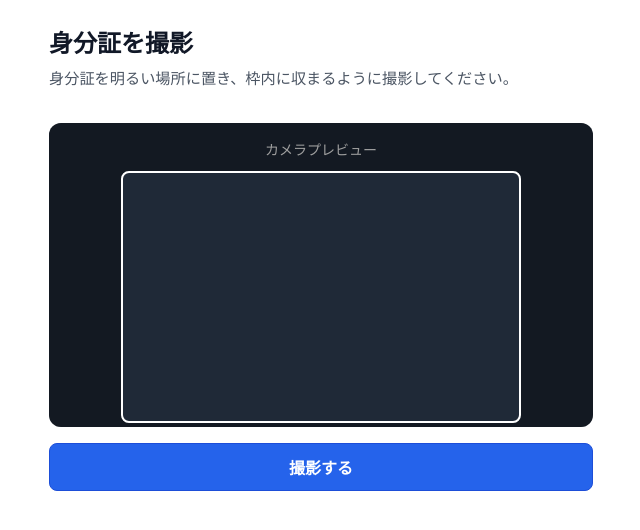
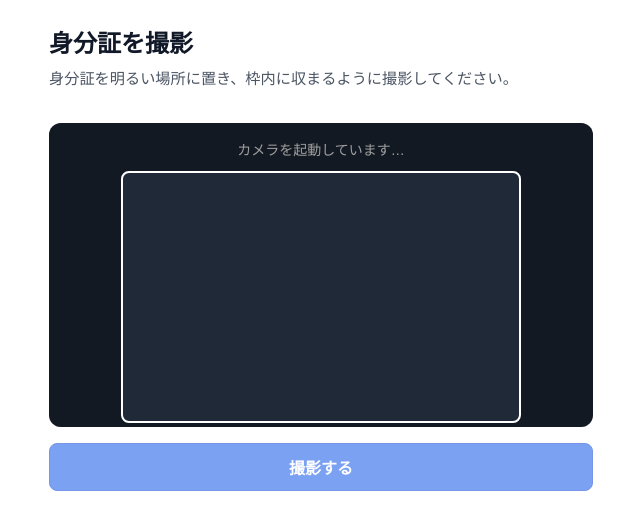
Before and after one commit to ysys1195/frontend-lab, a Next.js app: page / in a window 1280 px wide. Both pictures are taken after a click on the button "カメラを起動する". Shown: the top 530 px of the page, without its empty margins (319-959 px from the left). Built offline with nearby package versions, Linux system fonts and the light colour scheme; no server answers.

Commit message:
feat: manage camera media stream lifecycle (#13)

```diff
--- a/src/components/camera/CameraCapture.tsx
+++ b/src/components/camera/CameraCapture.tsx
@@ -1,32 +1,16 @@
 "use client";
 
-import { useState } from "react";
+import { useRef } from "react";
+import { useCamera } from "@/hooks/useCamera";
 import { CameraPreview } from "./CameraPreview";
 import { CapturedImage } from "./CapturedImage";
 import styles from "./CameraCapture.module.css";
 
-type CameraStatus = "idle" | "previewing" | "captured" | "error";
-
 const errorMessage = "カメラを起動できませんでした。権限を確認して、もう一度お試しください。";
 
 export function CameraCapture() {
-  const [status, setStatus] = useState<CameraStatus>("idle");
-
-  const startPreview = () => {
-    setStatus("previewing");
-  };
-
-  const showCapturedImage = () => {
-    setStatus("captured");
-  };
-
-  const retake = () => {
-    setStatus("previewing");
-  };
-
-  const retry = () => {
-    setStatus("idle");
-  };
+  const videoRef = useRef<HTMLVideoElement>(null);
+  const { status, startCamera, markCaptured } = useCamera(videoRef);
 
   return (
     <section className={styles.capture} aria-labelledby="camera-title">
@@ -38,22 +22,26 @@ export function CameraCapture() {
       {status === "idle" && (
         <div className={styles.startPanel}>
           <div className={styles.placeholder} aria-hidden="true" />
-          <button className={styles.primaryButton} type="button" onClick={startPreview}>
+          <button className={styles.primaryButton} type="button" onClick={startCamera}>
             カメラを起動する
           </button>
         </div>
       )}
 
-      {status === "previewing" && (
-        <CameraPreview onCapture={showCapturedImage} />
+      {(status === "requesting" || status === "previewing") && (
+        <CameraPreview
+          videoRef={videoRef}
+          onCapture={markCaptured}
+          isRequesting={status === "requesting"}
+        />
       )}
 
-      {status === "captured" && <CapturedImage onRetake={retake} />}
+      {status === "captured" && <CapturedImage onRetake={startCamera} />}
 
       {status === "error" && (
         <div className={styles.errorPanel} role="alert">
           <p>{errorMessage}</p>
-          <button className={styles.secondaryButton} type="button" onClick={retry}>
+          <button className={styles.secondaryButton} type="button" onClick={startCamera}>
             もう一度試す
           </button>
         </div>
--- a/src/components/camera/CameraPreview.module.css
+++ b/src/components/camera/CameraPreview.module.css
@@ -14,13 +14,22 @@
   color: #ffffff;
 }
 
+.video {
+  position: absolute;
+  width: 100%;
+  height: 100%;
+  object-fit: cover;
+}
+
 .previewLabel {
+  z-index: 1;
   align-self: start;
   margin-top: 1rem;
   font-size: 0.875rem;
 }
 
 .guide {
+  z-index: 1;
   width: min(82%, 25rem);
   aspect-ratio: 1.586 / 1;
   border: 2px solid #ffffff;
@@ -37,3 +46,8 @@
   font: inherit;
   font-weight: 700;
 }
+
+.captureButton:disabled {
+  cursor: wait;
+  opacity: 0.6;
+}
--- a/src/components/camera/CameraPreview.tsx
+++ b/src/components/camera/CameraPreview.tsx
@@ -1,17 +1,33 @@
+import type { RefObject } from "react";
 import styles from "./CameraPreview.module.css";
 
 type CameraPreviewProps = {
+  videoRef: RefObject<HTMLVideoElement | null>;
   onCapture: () => void;
+  isRequesting: boolean;
 };
 
-export function CameraPreview({ onCapture }: CameraPreviewProps) {
+export function CameraPreview({ videoRef, onCapture, isRequesting }: CameraPreviewProps) {
   return (
     <section className={styles.preview} aria-label="カメラプレビュー">
       <div className={styles.previewArea}>
-        <span className={styles.previewLabel}>カメラプレビュー</span>
+        <video
+          ref={videoRef}
+          className={styles.video}
+          autoPlay
+          playsInline
+          muted
+          aria-label="カメラプレビュー"
+        />
+        {isRequesting && <span className={styles.previewLabel}>カメラを起動しています…</span>}
         <div className={styles.guide} aria-label="身分証を合わせるガイド枠" />
       </div>
-      <button className={styles.captureButton} type="button" onClick={onCapture}>
+      <button
+        className={styles.captureButton}
+        type="button"
+        onClick={onCapture}
+        disabled={isRequesting}
+      >
         撮影する
       </button>
     </section>
--- /dev/null
+++ b/src/hooks/useCamera.ts
@@ -0,0 +1,131 @@
+"use client";
+
+import { useCallback, useEffect, useRef, useState, type RefObject } from "react";
+import type { CameraStatus } from "@/types/camera";
+
+export const CAMERA_CONSTRAINTS: MediaStreamConstraints = {
+  audio: false,
+  video: {
+    facingMode: {
+      ideal: "environment",
+    },
+    width: {
+      ideal: 1920,
+    },
+    height: {
+      ideal: 1080,
+    },
+  },
+};
+
+type UseCameraResult = {
+  status: CameraStatus;
+  error: Error | null;
+  startCamera: () => Promise<void>;
+  stopCamera: () => void;
+  markCaptured: () => void;
+};
+
+export function stopMediaStream(stream: MediaStream | null): void {
+  stream?.getTracks().forEach((track) => {
+    track.stop();
+  });
+}
+
+function toCameraError(error: unknown): Error {
+  return error instanceof Error ? error : new Error("カメラを起動できませんでした。");
+}
+
+export function useCamera(videoRef: RefObject<HTMLVideoElement | null>): UseCameraResult {
+  const [status, setStatus] = useState<CameraStatus>("idle");
+  const [error, setError] = useState<Error | null>(null);
+  const streamRef = useRef<MediaStream | null>(null);
+  const isMountedRef = useRef(true);
+  const requestIdRef = useRef(0);
+
+  const releaseStream = useCallback(() => {
+    const stream = streamRef.current;
+    streamRef.current = null;
+
+    if (videoRef.current?.srcObject === stream) {
+      videoRef.current.srcObject = null;
+    }
+
+    stopMediaStream(stream);
+  }, [videoRef]);
+
+  const stopCamera = useCallback(() => {
+    requestIdRef.current += 1;
+    releaseStream();
+
+    if (isMountedRef.current) {
+      setError(null);
+      setStatus("idle");
+    }
+  }, [releaseStream]);
+
+  const startCamera = useCallback(async () => {
+    const requestId = requestIdRef.current + 1;
+    requestIdRef.current = requestId;
+    releaseStream();
+
+    const mediaDevices = typeof navigator === "undefined" ? undefined : navigator.mediaDevices;
+    if (!mediaDevices?.getUserMedia) {
+      if (isMountedRef.current) {
+        setError(new Error("このブラウザではカメラを利用できません。"));
+        setStatus("error");
+      }
+      return;
+    }
+
+    setError(null);
+    setStatus("requesting");
+
+    try {
+      const stream = await mediaDevices.getUserMedia(CAMERA_CONSTRAINTS);
+
+      if (!isMountedRef.current || requestId !== requestIdRef.current) {
+        stopMediaStream(stream);
+        return;
+      }
+
+      streamRef.current = stream;
+      const video = videoRef.current;
+
+      if (!video) {
+        releaseStream();
+        setError(new Error("カメラプレビューを表示できませんでした。"));
+        setStatus("error");
+        return;
+      }
+
+      video.srcObject = stream;
+      setStatus("previewing");
+    } catch (caughtError) {
+      if (!isMountedRef.current || requestId !== requestIdRef.current) {
+        return;
+      }
+
+      setError(toCameraError(caughtError));
+      setStatus("error");
+    }
+  }, [releaseStream, videoRef]);
+
+  const markCaptured = useCallback(() => {
+    requestIdRef.current += 1;
+    releaseStream();
+    setStatus("captured");
+  }, [releaseStream]);
+
+  useEffect(() => {
+    isMountedRef.current = true;
+
+    return () => {
+      isMountedRef.current = false;
+      requestIdRef.current += 1;
+      releaseStream();
+    };
+  }, [releaseStream]);
+
+  return { status, error, startCamera, stopCamera, markCaptured };
+}
--- /dev/null
+++ b/src/types/camera.ts
@@ -0,0 +1 @@
+export type CameraStatus = "idle" | "requesting" | "previewing" | "captured" | "error";
```
Also changed, not shown: 1 other file (tests, documents, lock files or other folders).
